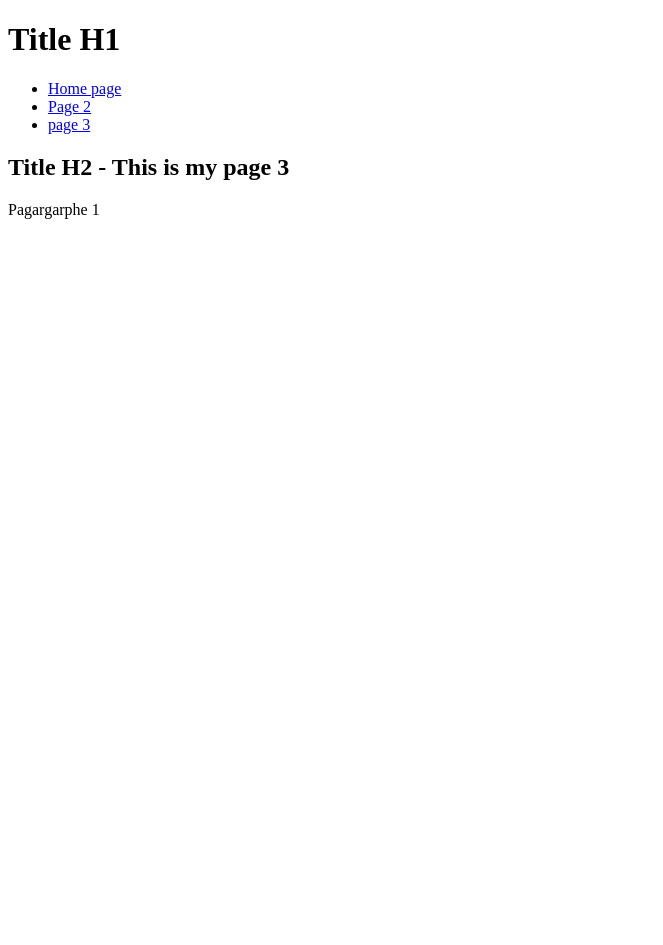
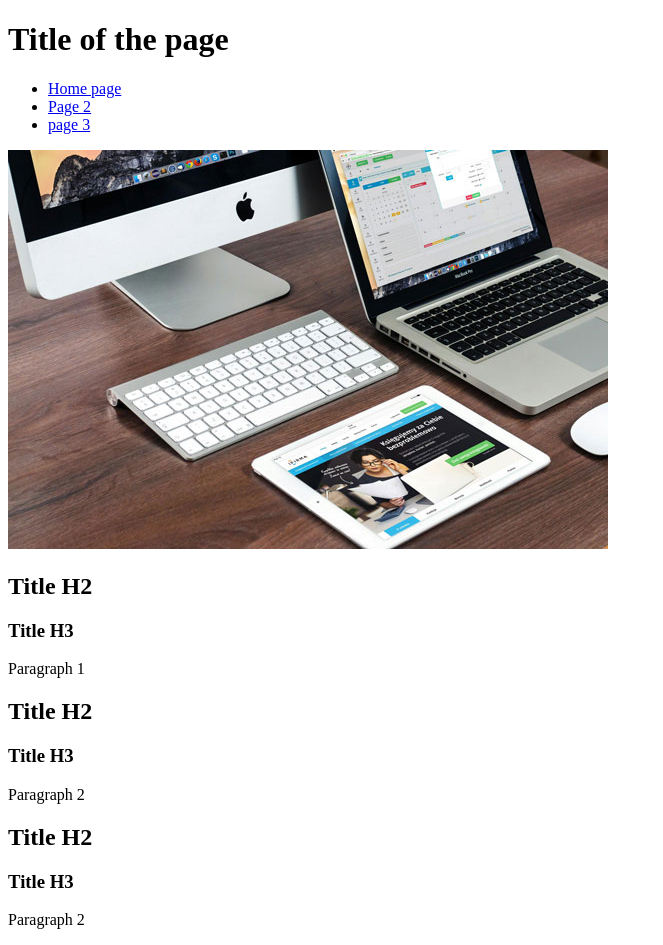
Before and after one commit to Can169/webdev_project1, a plain HTML site: page page3.html in a window 1280 px wide. Shown: the whole page, without its empty margins (0-663 px from the left). Before the commit the page ends 800 px from the top, so only its background shows below. Drawn offline with Linux system fonts and the light colour scheme.

Commit message:
add titles and paragraphs in my page 2 y 3

```diff
--- a/page3.html
+++ b/page3.html
@@ -7,7 +7,7 @@
 <body>
   <div>
     <header>
-      <h1>Title H1</h1>
+      <h1>Title of the page</h1>
     </header>
     <nav>
       <ul>
@@ -16,11 +16,28 @@
         <li><a href="page3">page 3</a></li>
       </ul>
       <div>
+        <img src="/images/web-design.jpg" alt="web desig workspace">
         <section>
-          <h2>Title H2 - This is my page 3</h2>
-          <p>Pagargarphe 1</p>
+          <h2>Title H2</h2>
+          <h3>Title H3</h3>
+          <p>Paragraph 1</p>
         </section>
       </div>
+      <div>
+        <section>
+          <h2>Title H2</h2>
+          <h3>Title H3</h3>
+          <p>Paragraph 2</p>
+        </section>
+      </div>
+      <div>
+        <section>
+          <h2>Title H2</h2>
+          <h3>Title H3</h3>
+          <p>Paragraph 2</p>
+        </section>
+      </div>
+
     </nav>
   </div>
 </body>
```
Also changed, not shown: page2.html (+20 -3 lines).
